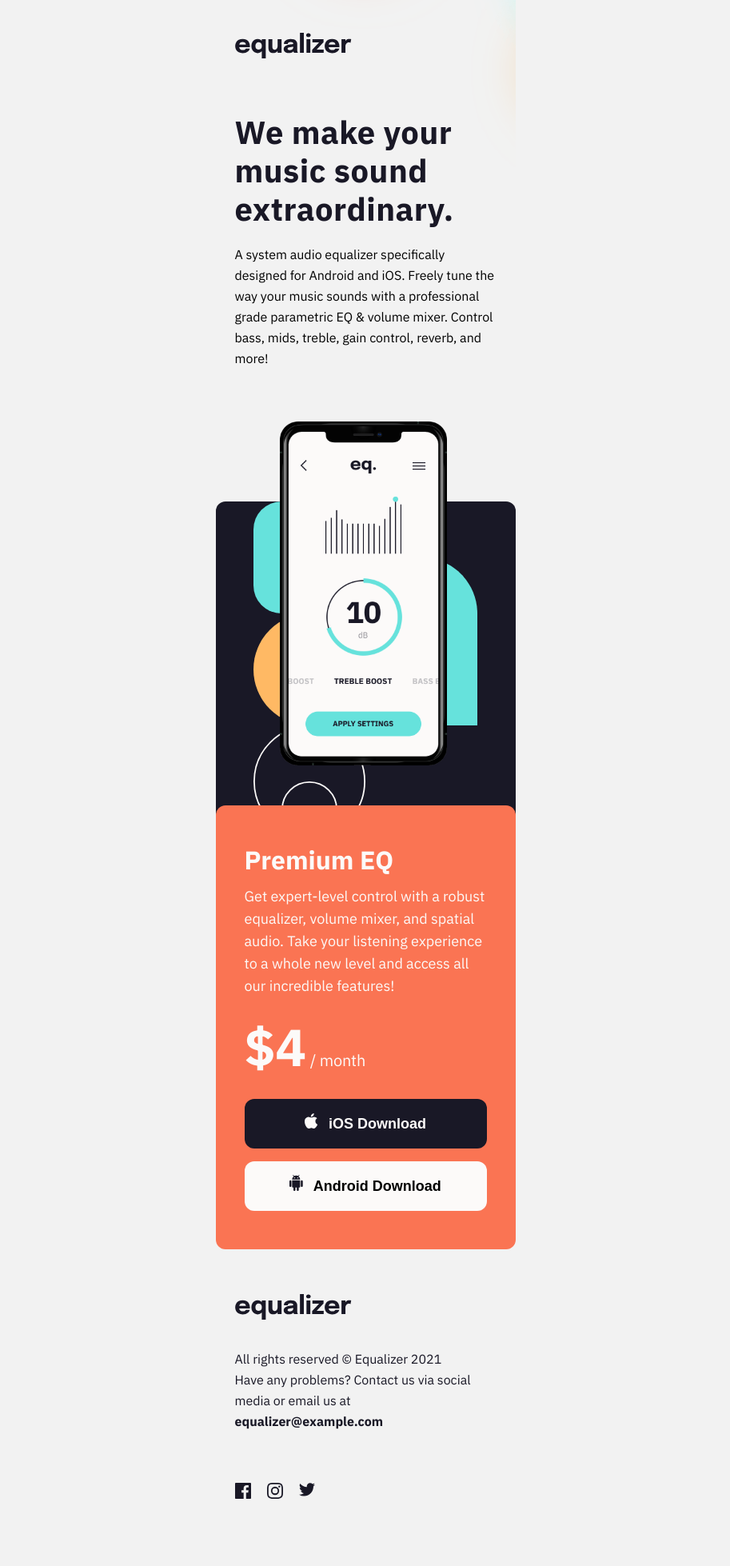
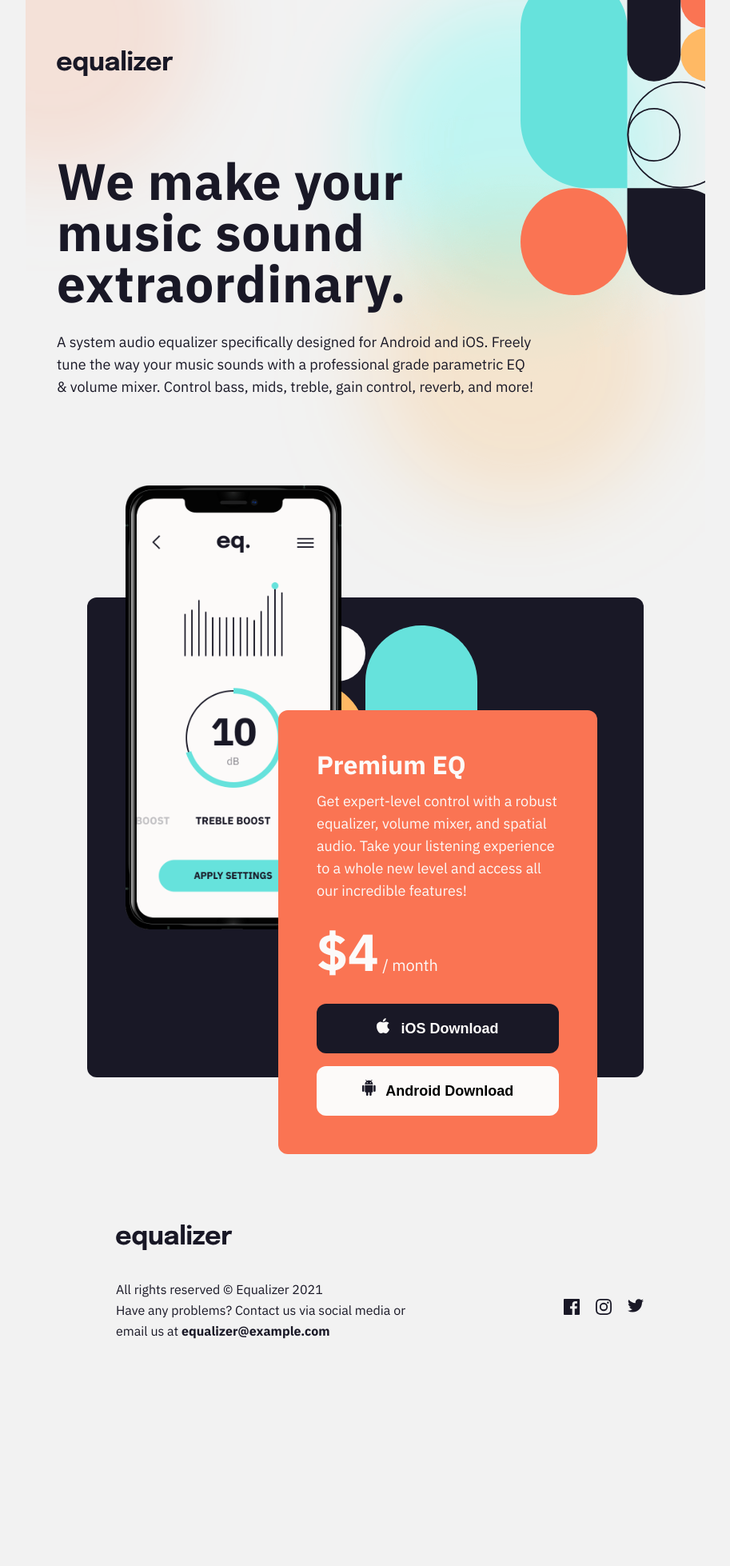
Before and after one commit to Lisviks/equalizer-landing-page-frontendmentor, a plain HTML site: page index.html in a window 1280 px wide. Shown: the whole page at 80% size, without its empty margins (183-1096 px from the left). After the commit the page ends 1762 px from the top, so only its background shows below. Drawn offline with Linux system fonts and the light colour scheme.

Commit message:
tablet css

```diff
--- a/css/styles.css
+++ b/css/styles.css
@@ -14,7 +14,11 @@ body {
 .container {
   margin: 0 auto;
   max-width: 450px;
-  width: 375px;
+  /* width: 375px; */
+}
+
+.bg-pattern {
+  display: none;
 }
 
 img {
@@ -52,7 +56,7 @@ header p {
   font-weight: 400;
   font-size: 16px;
   line-height: 26px;
-  color: 191826;
+  color: #191826;
   margin-top: 20px;
 }
 
@@ -177,3 +181,106 @@ footer .socials div {
   width: 20px;
   margin-right: 20px;
 }
+
+@media (min-width: 768px) {
+  .container {
+    max-width: 850px;
+    /* width: 768px; */
+  }
+
+  .bg-pattern {
+    display: block;
+    position: absolute;
+    width: 267px;
+    top: -32px;
+    right: -36px;
+    z-index: -1;
+  }
+
+  header .container {
+    padding: 62px 215px 249px 39px;
+    position: relative;
+    overflow: hidden;
+  }
+
+  header .bg-image {
+    position: absolute;
+    width: 1250px;
+    top: -300px;
+    right: -100px;
+    z-index: -5;
+  }
+
+  header h1 {
+    font-size: 64px;
+    line-height: 64px;
+    letter-spacing: 0.7px;
+    margin-top: 95px;
+  }
+
+  header p {
+    font-size: 18px;
+    line-height: 28px;
+    margin-top: 28px;
+  }
+
+  main .container {
+    background-position: center -35px;
+    margin-top: 0;
+    /* padding: 0 39px 0 33px; */
+    width: 696px;
+    margin: 0 auto;
+  }
+
+  main .illustration {
+    width: 270px;
+  }
+
+  main .illustration img {
+    left: 48px;
+    top: -140px;
+  }
+
+  main .card {
+    width: 399px;
+    padding: 48px;
+    bottom: -96px;
+    right: 58px;
+  }
+
+  footer {
+    margin: 183px auto 0;
+    width: 696px;
+  }
+
+  footer .container {
+    padding: 0 36px 85px;
+    position: relative;
+  }
+
+  footer .logo {
+    width: 146px;
+    margin-bottom: 32px;
+  }
+
+  footer .info {
+    width: 366px;
+  }
+
+  footer .socials {
+    margin-top: 0;
+    display: flex;
+    position: absolute;
+    bottom: 114px;
+    right: 0;
+  }
+
+  footer .socials div {
+    width: 20px;
+    margin-right: 20px;
+  }
+
+  footer .socials div:last-child {
+    margin-right: 0;
+  }
+}
--- a/index.html
+++ b/index.html
@@ -13,6 +13,7 @@
   <body>
     <header>
       <div class="container">
+        <div class="bg-pattern"><img src="./assets/bg-pattern-1.svg" alt="bg pattern" /></div>
         <picture>
           <source media="(min-width: 1440px)" srcset="./assets/bg-main-desktop.png" />
           <source media="(min-width: 768px)" srcset="./assets/bg-main-tablet.png" />
```
